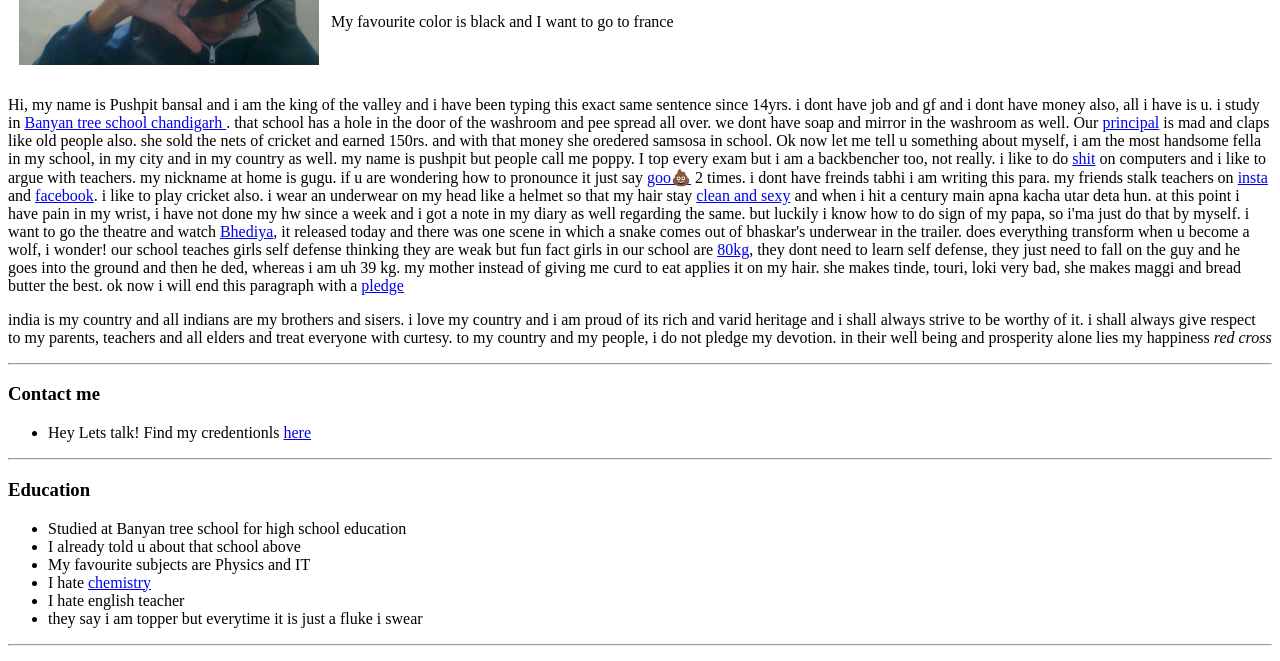
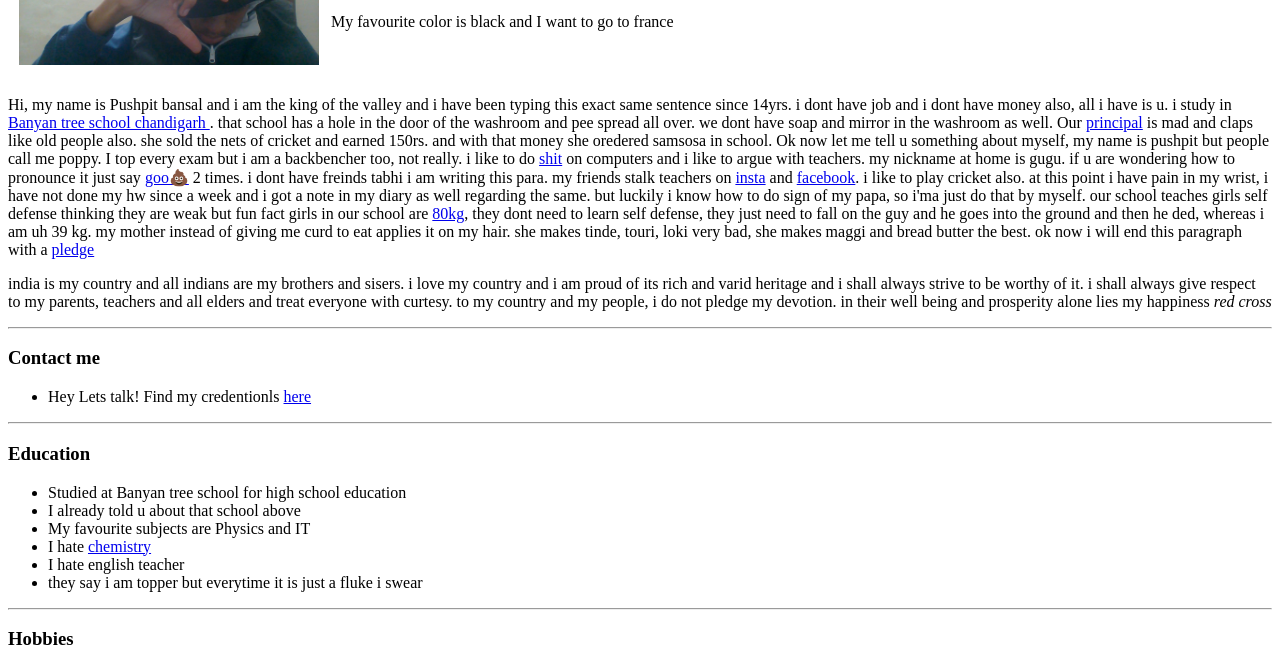
Before and after one commit to Pushpit-Bansal/Personal-Website, a plain HTML site: page index.html in a window 1280 px wide. Shown: the part 123-784 px from the top of the page. Drawn offline with Linux system fonts and the light colour scheme.

Commit message:
Update index.html

```diff
--- a/index.html
+++ b/index.html
@@ -24,27 +24,21 @@
 
     <p>
         Hi, my name is Pushpit bansal and i am the king of the valley and i have been typing this exact same sentence
-        since 14yrs. i dont have job and gf and i dont have money also, all i have is u. i study in <a
+        since 14yrs. i dont have job and i dont have money also, all i have is u. i study in <a
             href="https://banyantree.in/chandigarh/#">Banyan tree school chandigarh </a>. that school has a hole in the
         door of the washroom and pee spread all over. we dont have soap and mirror in the washroom as well. Our <a
             href="https://banyantree.in/chandigarh/wp-content/uploads/2022/07/principle.jpeg">principal</a> is mad and
         claps like old people also. she sold the nets of cricket and earned 150rs. and with that money she oredered
-        samsosa in school. Ok now let me tell u something about myself, i am the most handsome fella in my school, in my
-        city and in my country as well. my name is pushpit but people call me poppy. I top every exam but i am a
+        samsosa in school. Ok now let me tell u something about myself, my name is pushpit but people call me poppy. I top every exam but i am a
         backbencher too, not really. i like to do <a
             href="https://www.google.com/url?sa=i&url=https%3A%2F%2Fwww.trex-game.skipser.com%2F&psig=AOvVaw1ymoJoDzEevs3s7LBZBqYa&ust=1670224403217000&source=images&cd=vfe&ved=0CBAQjRxqFwoTCKjKvLe03_sCFQAAAAAdAAAAABAD">shit</a>
         on computers and i like to argue with teachers. my nickname at home is gugu. if u are wondering how to pronounce
         it just say <a href="https://translate.google.com/?sl=auto&tl=hi&text=goo&op=translate&hl=en">goo💩</a> 2 times.
         i dont have freinds tabhi i am writing this para. my friends stalk teachers on <a
             href="https://www.instagram.com">insta</a> and <a href="https://www.facebook.com">facebook</a>. i like to
-        play cricket also. i wear an underwear on my head like a helmet so that my hair stay <a
-            href="https://i.guim.co.uk/img/media/b12c32ff8d6f26369108c40e7140ae267792da90/0_1629_4072_2443/master/4072.jpg?width=1200&height=1200&quality=85&auto=format&fit=crop&s=ea0b865143ef3d31952acdcb860d69a7">clean
-            and sexy</a> and when i hit a century main apna kacha utar deta hun. at this point i have pain in my wrist,
+        play cricket also. at this point i have pain in my wrist,
         i have not done my hw since a week and i got a note in my diary as well regarding the same. but luckily i know
-        how to do sign of my papa, so i'ma just do that by myself. i want to go the theatre and watch <a
-            href="https://en.wikipedia.org/wiki/Bhediya_(film)">Bhediya</a>, it released today and there was one scene
-        in which a snake comes out of bhaskar's underwear in the trailer. does everything transform when u become a
-        wolf, i wonder! our school teaches girls self defense thinking they are weak but fun fact girls in our school
+        how to do sign of my papa, so i'ma just do that by myself. our school teaches girls self defense thinking they are weak but fun fact girls in our school
         are <a href="https://banyantree.in/chandigarh/wp-content/uploads/2022/07/principle.jpeg">80kg</a>, they dont
         need to learn self defense, they just need to fall on the guy and he goes into the ground and then he ded,
         whereas i am uh 39 kg. my mother instead of giving me curd to eat applies it on my hair. she makes tinde, touri,
```
